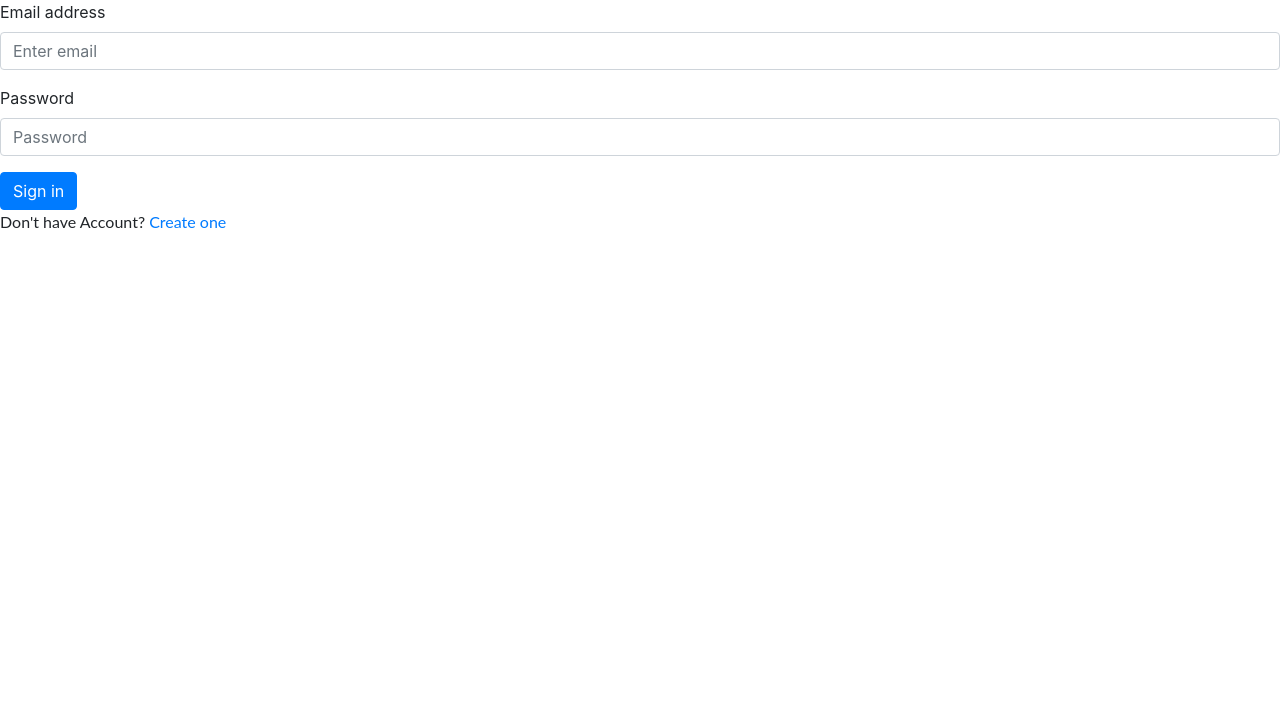
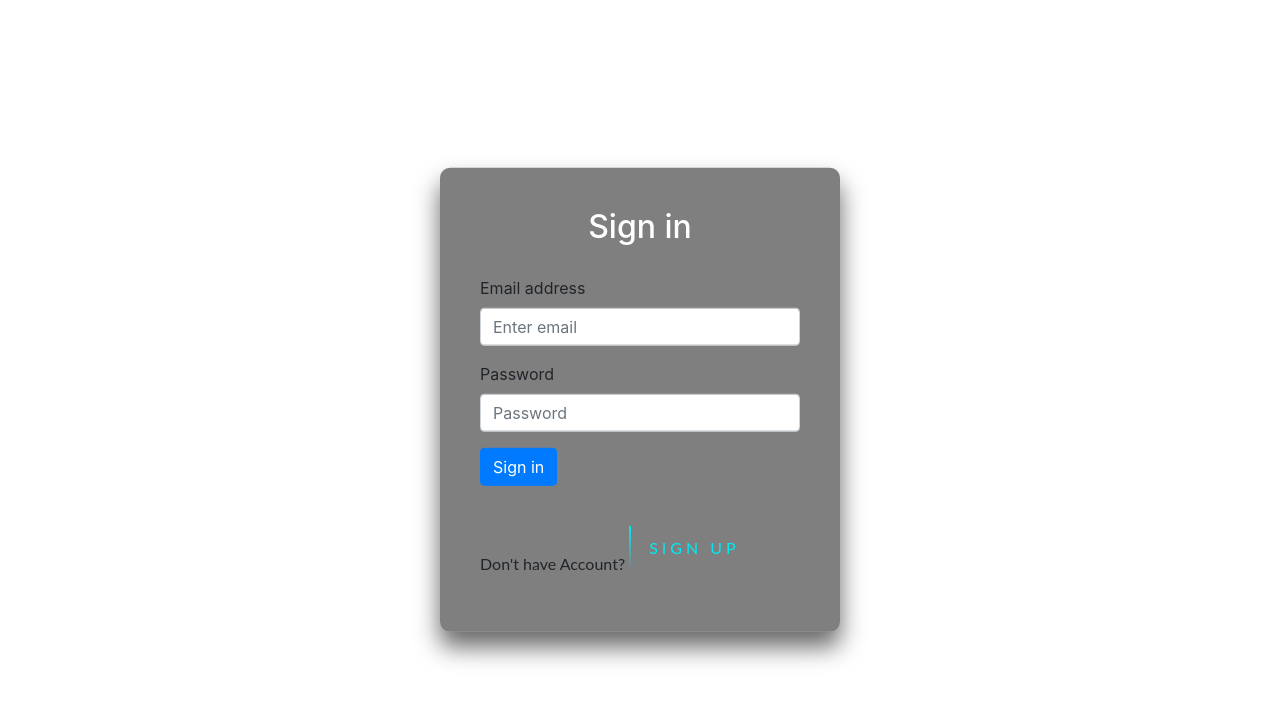
Before and after one commit to harunme3/angular-bootstrap-include-j7pyfr, an Angular app: page / in a window 1280 px wide. Shown: the top 702 px of the page. Built offline with nearby package versions, Linux system fonts and the light colour scheme.

Commit message:
3 files modified

```diff
--- a/src/app/app.component.css
+++ b/src/app/app.component.css
@@ -6,3 +6,129 @@
   border: 1px solid red;
   box-shadow: 0 0 13px inset rgb(255, 0, 0, 0.09);
 }
+
+.login-box {
+  position: absolute;
+  top: 50%;
+  left: 50%;
+  width: 400px;
+  padding: 40px;
+  transform: translate(-50%, -50%);
+  background: rgba(0, 0, 0, 0.5);
+  box-sizing: border-box;
+  box-shadow: 0 15px 25px rgba(0, 0, 0, 0.6);
+  border-radius: 10px;
+}
+
+.login-box h2 {
+  margin: 0 0 30px;
+  padding: 0;
+  color: #fff;
+  text-align: center;
+}
+
+.login-box form a {
+  position: relative;
+  display: inline-block;
+  padding: 10px 20px;
+  color: #03e9f4;
+  font-size: 16px;
+  text-decoration: none;
+  text-transform: uppercase;
+  overflow: hidden;
+  transition: 0.5s;
+  margin-top: 40px;
+  letter-spacing: 4px;
+}
+
+.login-box a:hover {
+  background: #03e9f4;
+  color: #fff;
+  border-radius: 5px;
+  box-shadow: 0 0 5px #03e9f4, 0 0 25px #03e9f4, 0 0 50px #03e9f4,
+    0 0 100px #03e9f4;
+}
+
+.login-box a span {
+  position: absolute;
+  display: block;
+}
+
+.login-box a span:nth-child(1) {
+  top: 0;
+  left: -100%;
+  width: 100%;
+  height: 2px;
+  background: linear-gradient(90deg, transparent, #03e9f4);
+  animation: btn-anim1 1s linear infinite;
+}
+
+@keyframes btn-anim1 {
+  0% {
+    left: -100%;
+  }
+  50%,
+  100% {
+    left: 100%;
+  }
+}
+
+.login-box a span:nth-child(2) {
+  top: -100%;
+  right: 0;
+  width: 2px;
+  height: 100%;
+  background: linear-gradient(180deg, transparent, #03e9f4);
+  animation: btn-anim2 1s linear infinite;
+  animation-delay: 0.25s;
+}
+
+@keyframes btn-anim2 {
+  0% {
+    top: -100%;
+  }
+  50%,
+  100% {
+    top: 100%;
+  }
+}
+
+.login-box a span:nth-child(3) {
+  bottom: 0;
+  right: -100%;
+  width: 100%;
+  height: 2px;
+  background: linear-gradient(270deg, transparent, #03e9f4);
+  animation: btn-anim3 1s linear infinite;
+  animation-delay: 0.5s;
+}
+
+@keyframes btn-anim3 {
+  0% {
+    right: -100%;
+  }
+  50%,
+  100% {
+    right: 100%;
+  }
+}
+
+.login-box a span:nth-child(4) {
+  bottom: -100%;
+  left: 0;
+  width: 2px;
+  height: 100%;
+  background: linear-gradient(360deg, transparent, #03e9f4);
+  animation: btn-anim4 1s linear infinite;
+  animation-delay: 0.75s;
+}
+
+@keyframes btn-anim4 {
+  0% {
+    bottom: -100%;
+  }
+  50%,
+  100% {
+    bottom: 100%;
+  }
+}
--- a/src/app/app.component.html
+++ b/src/app/app.component.html
@@ -1,8 +1,9 @@
 <div *ngIf="error" class="alert alert-danger m-3" role="alert">
 	<strong>An error occured</strong>{{error}}
 </div>
-
-<form [formGroup]="Form" (ngSubmit)="onSubmit()">
+<div class="login-box">
+  <h2>	{{ loginmode ?"Sign in":"Sign up"}}</h2>
+<form    [formGroup]="Form" (ngSubmit)="onSubmit()">
 	<div class="form-group">
 		<label for="exampleInputEmail1">Email address</label>
 		<input
@@ -35,14 +36,19 @@
 
 	<div>
 		<button type="submit" class="btn btn-primary">
-      {{loginmode?"Sign in":"Create one"}}
+      {{loginmode?"Sign in":"Sign up"}}
     </button>
 	</div>
 
 	<div>
 		<p>
 			{{ loginmode ?"Don't have Account?":"Already have Account?"}}
-			<a href="#" (click)=" onmodeswitch()">{{loginmode?"Create one":"Sign in"}}</a>
+			<a href="#" (click)=" onmodeswitch()">
+           <span></span>
+      <span></span>
+      <span></span>
+      <span></span>
+        {{loginmode?"Sign up":"Sign in"}}</a>
 		</p>
 
 	</div>
```
Also changed, not shown: src/styles.css (line endings or trailing spaces).
